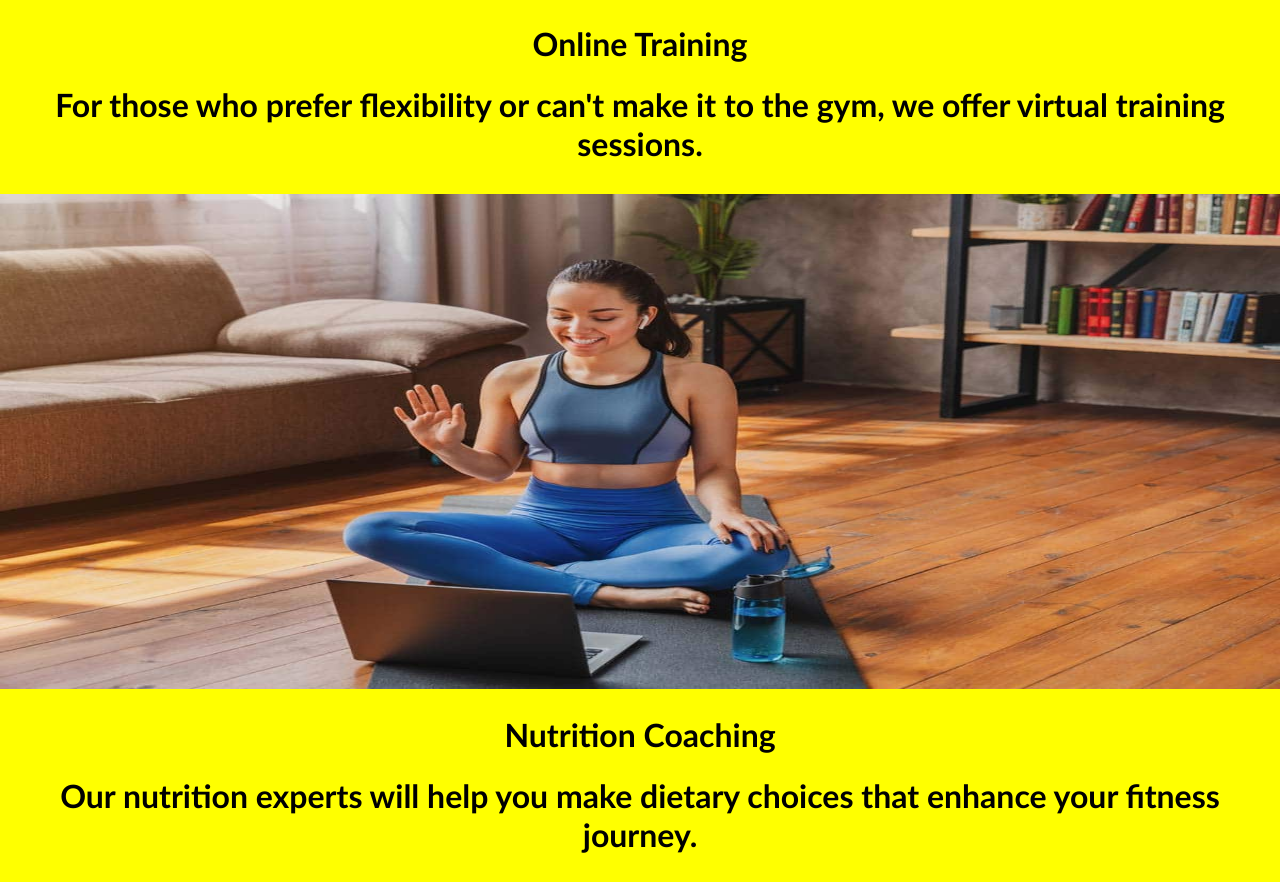
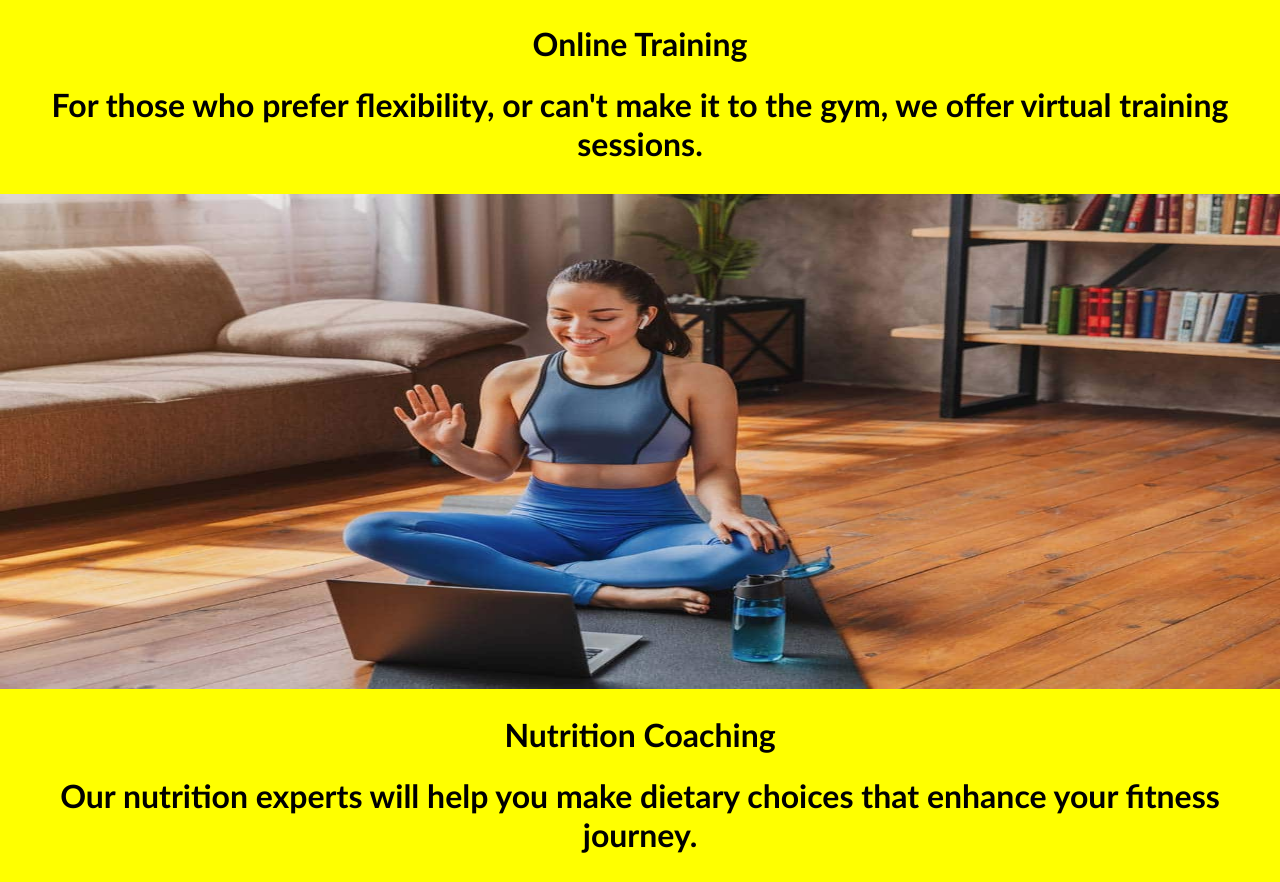
Before and after one commit to Stephen2007-create/Coding-Files, a plain HTML site: page services.html in a window 1280 px wide. Shown: the part 1395-2277 px from the top of the page. Drawn offline with Linux system fonts and the light colour scheme.

Commit message:
+	modified:   index.html +	modified:   services.html

```diff
--- a/services.html
+++ b/services.html
@@ -83,7 +83,7 @@
     <img src="OIP (1).jpg" width="500" height="500" class="center">
     <div class="content">
         <h1>Online Training</h1>
-        <h1>For those who prefer flexibility or can't make it to the gym, we offer virtual training sessions.</h1>
+        <h1>For those who prefer flexibility, or can't make it to the gym, we offer virtual training sessions.</h1>
     </div>
     <img src="R (2).jpg" width="500" height="500" class="center">
     <div class="content">
```
Also changed, not shown: index.html (+1 -1 lines).
